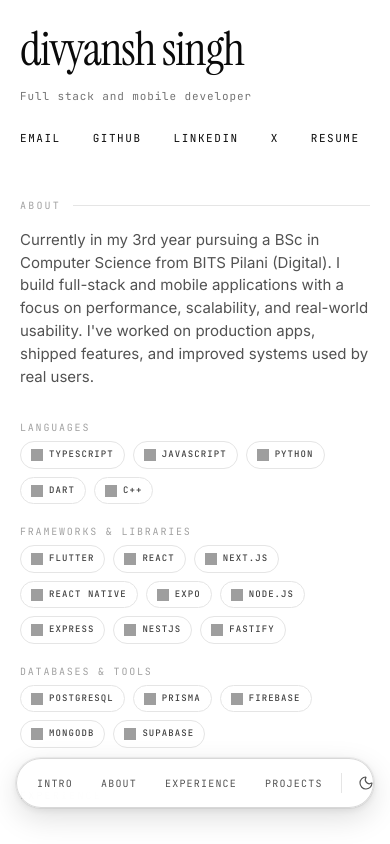
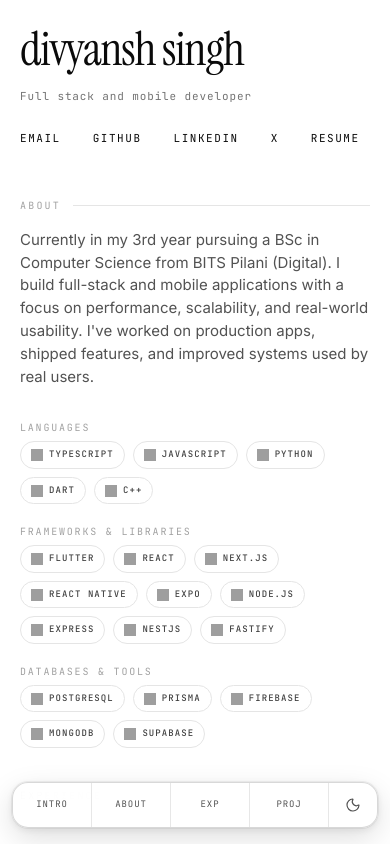
Before and after one commit to Divyansh2903/portfolio, a React (Vite) app: page / in a window 390 px wide. Shown: the top 844 px of the page. Built offline with nearby package versions, Linux system fonts and the light colour scheme; grey boxes are pictures that could not be loaded.

Commit message:
responsiveness for small screen

```diff
--- a/src/components/FloatingDock.tsx
+++ b/src/components/FloatingDock.tsx
@@ -1,49 +1,11 @@
-import { Moon, Sun } from 'lucide-react';
-import { useTheme } from '../lib/theme';
-
-const shortcuts = [
-  { href: '#intro', label: 'Intro' },
-  { href: '#about', label: 'About' },
-  { href: '#experience', label: 'Experience' },
-  { href: '#projects', label: 'Projects' },
-] as const;
+import { FloatingDockDesktop } from './FloatingDockDesktop';
+import { FloatingDockMobile } from './FloatingDockMobile';
 
 export function FloatingDock() {
-  const { theme, toggle } = useTheme();
-
   return (
-    <nav
-      className="pointer-events-none fixed inset-x-0 bottom-0 z-40 flex justify-center px-4 pb-[max(2.25rem,calc(0.85rem+env(safe-area-inset-bottom)))] pt-2"
-      aria-label="Section shortcuts and theme"
-    >
-      <div className="pointer-events-auto relative flex max-w-[min(100%,32rem)] items-center gap-1 overflow-x-auto rounded-full border border-neutral-300/90 bg-white/95 px-2 py-1.5 shadow-[0_10px_30px_rgba(0,0,0,0.13),0_2px_8px_rgba(0,0,0,0.08),inset_0_1px_0_rgba(255,255,255,0.85)] ring-1 ring-black/5 backdrop-blur-xl dark:border-neutral-700/80 dark:bg-neutral-950/92 dark:shadow-[0_14px_34px_rgba(0,0,0,0.62),0_2px_10px_rgba(0,0,0,0.35),inset_0_1px_0_rgba(255,255,255,0.07)] dark:ring-white/10 sm:gap-1.5 sm:px-2.5 sm:py-2">
-        <span
-          className="pointer-events-none absolute inset-x-4 -top-px h-px rounded-full bg-linear-to-r from-transparent via-white/70 to-transparent dark:via-white/20"
-          aria-hidden
-        />
-        {shortcuts.map(({ href, label }) => (
-          <a
-            key={href}
-            href={href}
-            className="shrink-0 rounded-full px-3 py-2 font-mono text-[10px] uppercase tracking-[0.12em] text-neutral-600 transition-colors hover:bg-neutral-100 hover:text-foreground dark:text-neutral-400 dark:hover:bg-neutral-800 dark:hover:text-neutral-100 sm:px-3.5"
-          >
-            {label}
-          </a>
-        ))}
-        <span className="mx-0.5 h-5 w-px shrink-0 bg-neutral-200 dark:bg-neutral-700" aria-hidden />
-        <button
-          type="button"
-          onClick={toggle}
-          aria-label={theme === 'dark' ? 'Use light mode' : 'Use dark mode'}
-          className="shrink-0 rounded-full p-2.5 text-neutral-600 transition-colors hover:bg-neutral-100 hover:text-foreground dark:text-neutral-400 dark:hover:bg-neutral-800/90 dark:hover:text-neutral-100"
-        >
-          {theme === 'dark' ? (
-            <Sun className="size-4" strokeWidth={1.75} aria-hidden />
-          ) : (
-            <Moon className="size-4" strokeWidth={1.75} aria-hidden />
-          )}
-        </button>
-      </div>
-    </nav>
+    <>
+      <FloatingDockMobile />
+      <FloatingDockDesktop />
+    </>
   );
 }
--- /dev/null
+++ b/src/components/FloatingDockDesktop.tsx
@@ -0,0 +1,46 @@
+import { Moon, Sun } from 'lucide-react';
+import { useTheme } from '../lib/theme';
+import { dockShortcuts } from './floatingDockShortcuts';
+
+const dockShellClass =
+  'pointer-events-auto relative flex max-w-[min(100%,32rem)] items-center gap-1 rounded-full border border-neutral-300/90 bg-white/95 px-2 py-1.5 shadow-[0_10px_30px_rgba(0,0,0,0.13),0_2px_8px_rgba(0,0,0,0.08),inset_0_1px_0_rgba(255,255,255,0.85)] ring-1 ring-black/5 backdrop-blur-xl dark:border-neutral-700/80 dark:bg-neutral-950/92 dark:shadow-[0_14px_34px_rgba(0,0,0,0.62),0_2px_10px_rgba(0,0,0,0.35),inset_0_1px_0_rgba(255,255,255,0.07)] dark:ring-white/10 sm:gap-1.5 sm:px-2.5 sm:py-2';
+
+export function FloatingDockDesktop() {
+  const { theme, toggle } = useTheme();
+
+  return (
+    <nav
+      className="pointer-events-none fixed inset-x-0 bottom-0 z-40 hidden justify-center px-4 pb-[max(2.25rem,calc(0.85rem+env(safe-area-inset-bottom)))] pt-2 md:flex"
+      aria-label="Section shortcuts and theme"
+    >
+      <div className={dockShellClass}>
+        <span
+          className="pointer-events-none absolute inset-x-4 -top-px h-px rounded-full bg-linear-to-r from-transparent via-white/70 to-transparent dark:via-white/20"
+          aria-hidden
+        />
+        {dockShortcuts.map(({ href, label }) => (
+          <a
+            key={href}
+            href={href}
+            className="shrink-0 rounded-full px-3 py-2 font-mono text-[10px] uppercase tracking-[0.12em] text-neutral-600 transition-colors hover:bg-neutral-100 hover:text-foreground dark:text-neutral-400 dark:hover:bg-neutral-800 dark:hover:text-neutral-100 sm:px-3.5"
+          >
+            {label}
+          </a>
+        ))}
+        <span className="mx-0.5 h-5 w-px shrink-0 bg-neutral-200 dark:bg-neutral-700" aria-hidden />
+        <button
+          type="button"
+          onClick={toggle}
+          aria-label={theme === 'dark' ? 'Use light mode' : 'Use dark mode'}
+          className="shrink-0 rounded-full p-2.5 text-neutral-600 transition-colors hover:bg-neutral-100 hover:text-foreground dark:text-neutral-400 dark:hover:bg-neutral-800/90 dark:hover:text-neutral-100"
+        >
+          {theme === 'dark' ? (
+            <Sun className="size-4" strokeWidth={1.75} aria-hidden />
+          ) : (
+            <Moon className="size-4" strokeWidth={1.75} aria-hidden />
+          )}
+        </button>
+      </div>
+    </nav>
+  );
+}
--- /dev/null
+++ b/src/components/FloatingDockMobile.tsx
@@ -0,0 +1,48 @@
+import { Moon, Sun } from 'lucide-react';
+import { useTheme } from '../lib/theme';
+import { dockShortcuts } from './floatingDockShortcuts';
+
+const dockShellClass =
+  'pointer-events-auto relative flex w-full items-stretch overflow-hidden rounded-2xl border border-neutral-300/90 bg-white/95 shadow-[0_10px_30px_rgba(0,0,0,0.13),0_2px_8px_rgba(0,0,0,0.08),inset_0_1px_0_rgba(255,255,255,0.85)] ring-1 ring-black/5 backdrop-blur-xl dark:border-neutral-700/80 dark:bg-neutral-950/92 dark:shadow-[0_14px_34px_rgba(0,0,0,0.62),0_2px_10px_rgba(0,0,0,0.35),inset_0_1px_0_rgba(255,255,255,0.07)] dark:ring-white/10';
+
+export function FloatingDockMobile() {
+  const { theme, toggle } = useTheme();
+
+  return (
+    <nav
+      className="pointer-events-none fixed inset-x-0 bottom-0 z-40 px-3 pb-[max(1rem,calc(0.65rem+env(safe-area-inset-bottom)))] pt-2 md:hidden"
+      aria-label="Section shortcuts and theme"
+    >
+      <div className={dockShellClass}>
+        <span
+          className="pointer-events-none absolute inset-x-4 -top-px h-px rounded-full bg-linear-to-r from-transparent via-white/70 to-transparent dark:via-white/20"
+          aria-hidden
+        />
+        <div className="grid min-w-0 flex-1 grid-cols-4">
+          {dockShortcuts.map(({ href, label, shortLabel }) => (
+            <a
+              key={href}
+              href={href}
+              aria-label={label}
+              className="flex min-h-11 min-w-0 items-center justify-center border-r border-neutral-200/90 px-1 py-2.5 font-mono text-[9px] uppercase tracking-[0.1em] text-neutral-600 transition-colors active:bg-neutral-100 dark:border-neutral-800 dark:text-neutral-400 dark:active:bg-neutral-800/90"
+            >
+              <span className="truncate">{shortLabel}</span>
+            </a>
+          ))}
+        </div>
+        <button
+          type="button"
+          onClick={toggle}
+          aria-label={theme === 'dark' ? 'Use light mode' : 'Use dark mode'}
+          className="flex w-12 shrink-0 items-center justify-center text-neutral-600 transition-colors active:bg-neutral-100 dark:text-neutral-400 dark:active:bg-neutral-800/90"
+        >
+          {theme === 'dark' ? (
+            <Sun className="size-4" strokeWidth={1.75} aria-hidden />
+          ) : (
+            <Moon className="size-4" strokeWidth={1.75} aria-hidden />
+          )}
+        </button>
+      </div>
+    </nav>
+  );
+}
--- /dev/null
+++ b/src/components/floatingDockShortcuts.ts
@@ -0,0 +1,6 @@
+export const dockShortcuts = [
+  { href: '#intro', label: 'Intro', shortLabel: 'Intro' },
+  { href: '#about', label: 'About', shortLabel: 'About' },
+  { href: '#experience', label: 'Experience', shortLabel: 'Exp' },
+  { href: '#projects', label: 'Projects', shortLabel: 'Proj' },
+] as const;
```
